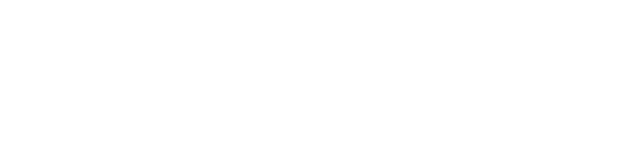
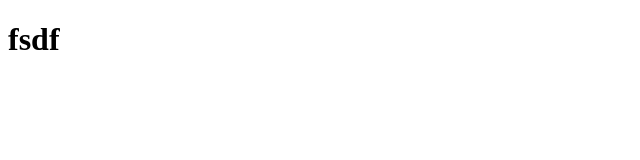
Before and after one commit to Rossterrrr/JS, a plain HTML site: page index.html in a window 1280 px wide. Shown: the whole page, without its empty margins (0-640 px from the left). Drawn offline with Linux system fonts and the light colour scheme.

Commit message:
second commit

```diff
--- a/index.html
+++ b/index.html
@@ -8,5 +8,6 @@
 <body>
 	<script src="/script.js">
 	</script>
+	<h1>fsdf</h1>
 </body>
 </html>
```
